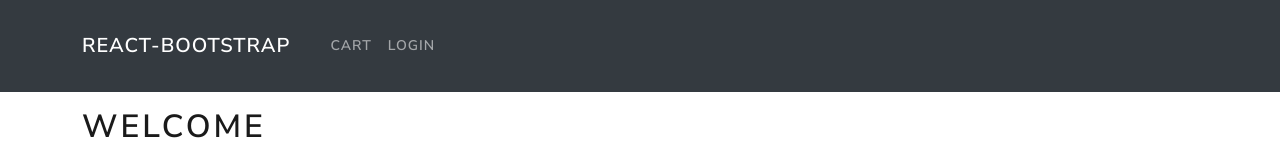
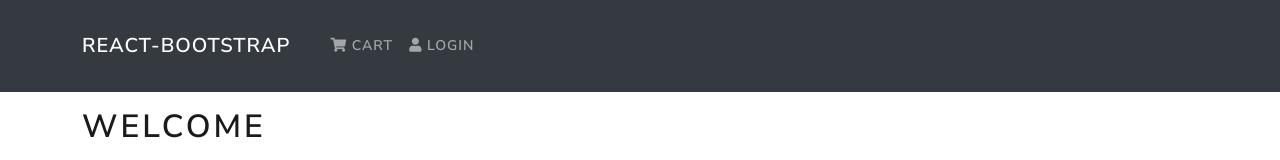
Before and after one commit to Eri11/ecommerce, a React (Create React App) app in the folder frontend/: page / in a window 1280 px wide. Shown: the top 160 px of the page. Built offline with nearby package versions, Linux system fonts and the light colour scheme.

Commit message:
added fontawesome cdn and icons

```diff
--- a/frontend/public/index.html
+++ b/frontend/public/index.html
@@ -13,6 +13,7 @@
       user's mobile device or desktop. See https://developers.google.com/web/fundamentals/web-app-manifest/
     -->
   <link rel="manifest" href="%PUBLIC_URL%/manifest.json" />
+  <link rel="stylesheet" href="https://cdnjs.cloudflare.com/ajax/libs/font-awesome/5.15.4/css/all.min.css" />
   <!--
       Notice the use of %PUBLIC_URL% in the tags above.
       It will be replaced with the URL of the `public` folder during the build.
--- a/frontend/src/components/Header.js
+++ b/frontend/src/components/Header.js
@@ -10,8 +10,8 @@ function Header() {
                     <Navbar.Toggle aria-controls="basic-navbar-nav" />
                     <Navbar.Collapse id="basic-navbar-nav">
                         <Nav className="mr-auto">
-                            <Nav.Link href="/cart">Cart</Nav.Link>
-                            <Nav.Link href="/login">Login</Nav.Link>
+                            <Nav.Link href="/cart"><i className="fas fa-shopping-cart"></i> Cart</Nav.Link>
+                            <Nav.Link href="/login"><i className="fas fa-user"></i> Login</Nav.Link>
                         </Nav>
                     </Navbar.Collapse>
                 </Container>
```
Also changed, not shown: 1 other file (tests, documents, lock files or other folders).
